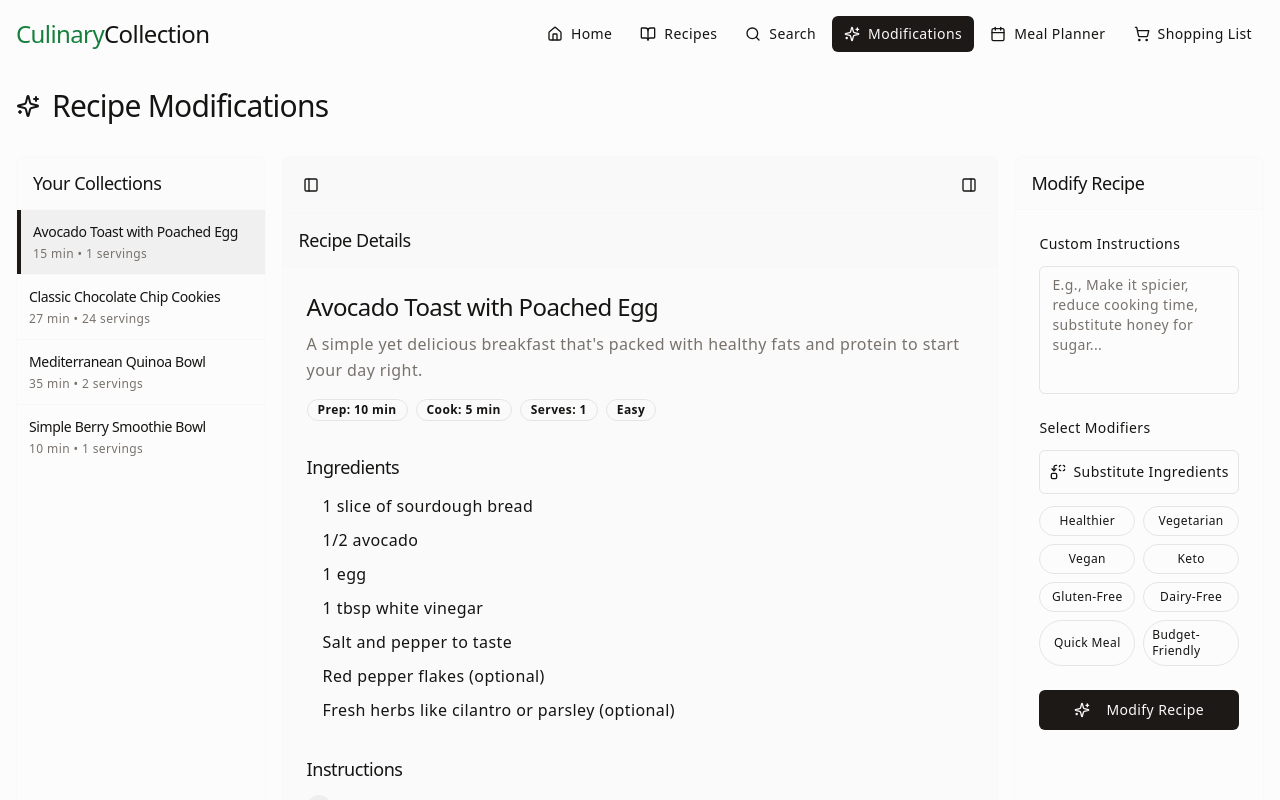
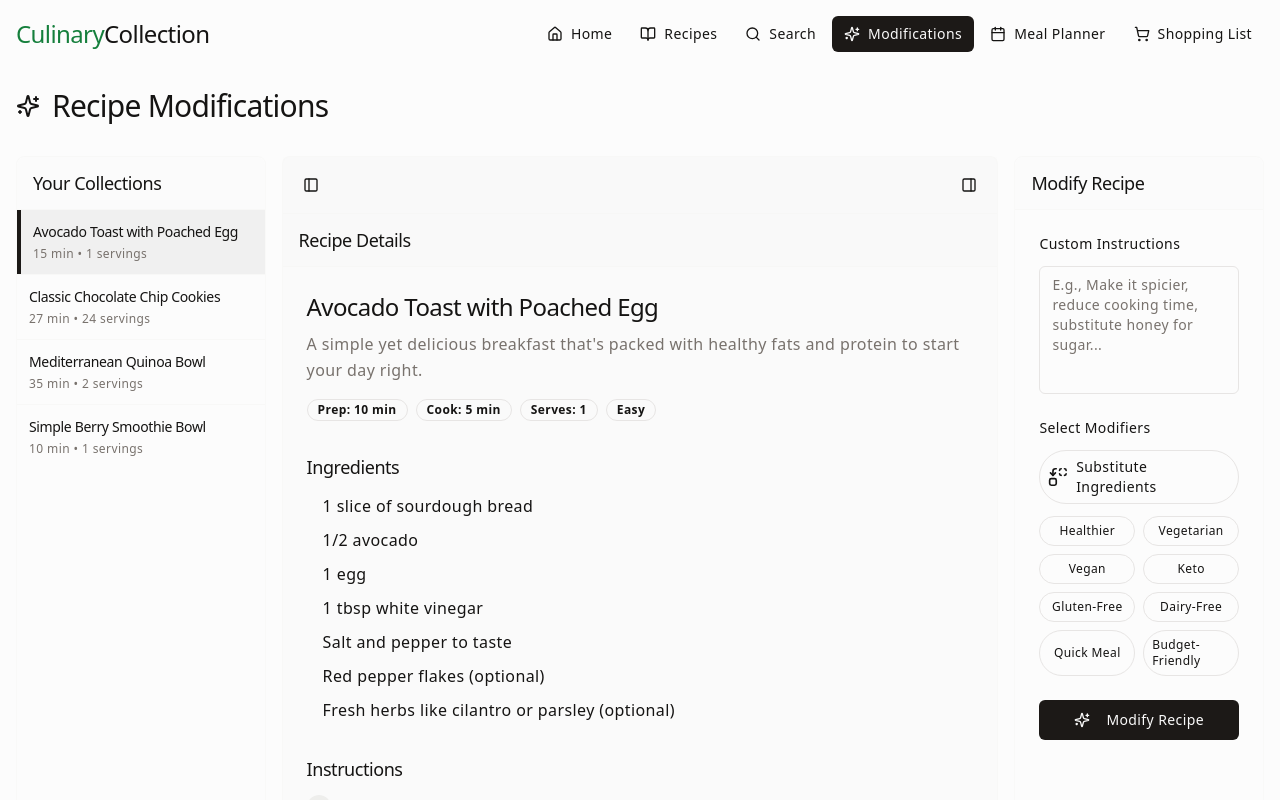
Before and after one commit to kkokos01/r-6684, a React (Vite) app: page /modifications in a window 1280 px wide. Shown: the top 800 px of the page. Built offline with nearby package versions, Linux system fonts and the light colour scheme.

Commit message:
Improve badge hover state
The badge hover state should match the buttons below.

```diff
--- a/src/components/recipe-modifier/ModificationControlsPanel.tsx
+++ b/src/components/recipe-modifier/ModificationControlsPanel.tsx
@@ -64,20 +64,17 @@ export const ModificationControlsPanel = ({
             Select Modifiers
           </label>
 
-          <Button
+          <Badge
             variant="outline"
-            size="lg"
+            className={cn(
+              "h-auto py-1.5 px-2 cursor-pointer text-sm w-full justify-center flex items-center gap-2",
+              substitutionMode ? "bg-accent text-accent-foreground hover:bg-accent/90" : "hover:bg-muted"
+            )}
             onClick={() => setSubstitutionMode(!substitutionMode)}
-            className={cn(
-              "w-full flex items-center justify-center gap-2 transition-all",
-              substitutionMode
-                ? "bg-accent text-accent-foreground hover:bg-accent/90"
-                : "hover:bg-muted"
-            )}
           >
             <Replace className="w-5 h-5" />
-            Substitute Ingredients
-          </Button>
+            <span className="font-medium">Substitute Ingredients</span>
+          </Badge>
 
           <div className="grid grid-cols-2 gap-2">
             <TooltipProvider>
```
